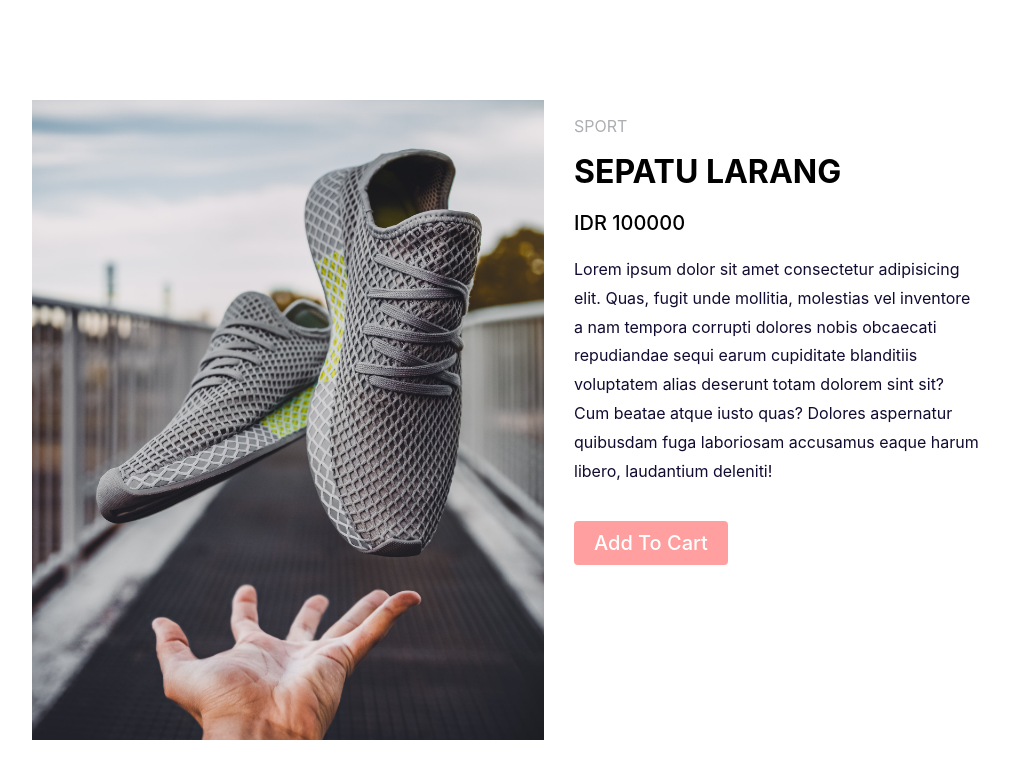
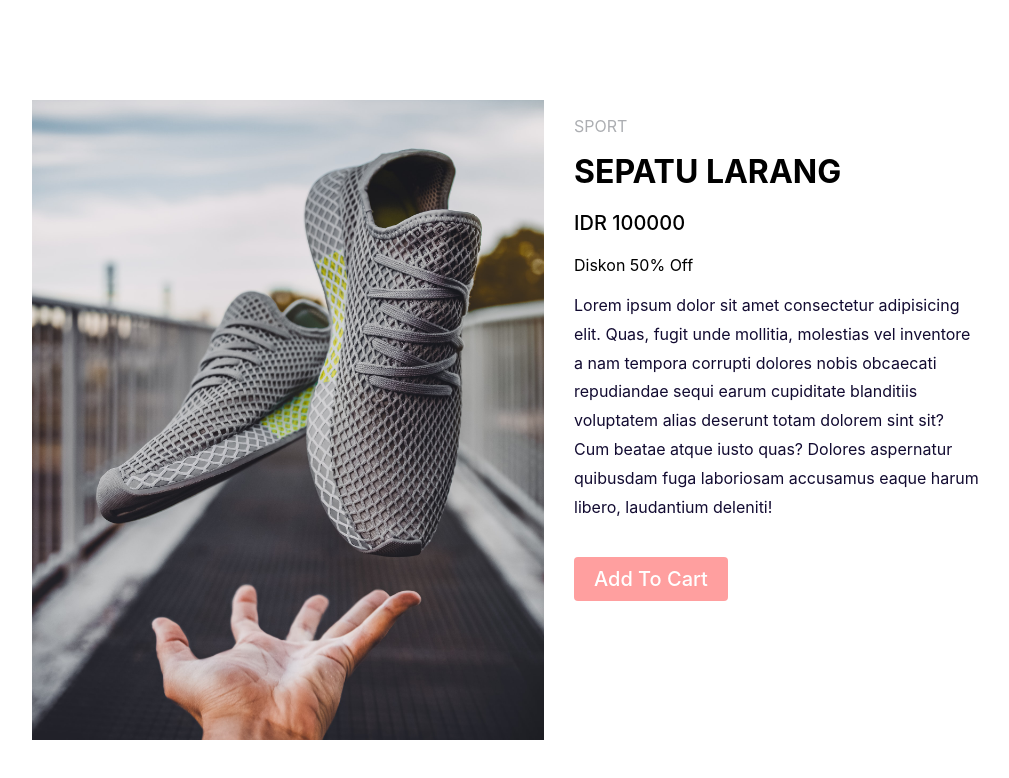
Before and after one commit to rizkidarmawan21/ReactJs-Learning, a React (Create React App) app: page / in a window 1280 px wide. Shown: the top 778 px of the page, without its empty margins (96-1105 px from the left). Built offline with nearby package versions, Linux system fonts and the light colour scheme.

Commit message:
add Discount product

```diff
--- a/src/App.js
+++ b/src/App.js
@@ -8,7 +8,8 @@ function App() {
 
     <div className="Parentbox">
         <Fotoproduk/>
-        <ProdukInfo category="SPORT" title ="SEPATU LARANG" price="100000"/>
+        <ProdukInfo isDiscount="yes" category="SPORT" title ="SEPATU LARANG" price="100000"/>
+
     </div>
   );
 }
@@ -22,13 +23,30 @@ function Fotoproduk(){
 }
 
 
+function CheckDiscount(props){
+  const {isDiscount} = props;
+  if (isDiscount == "yes") {
+    return (
+      <p>Diskon 50% Off</p>
+    );
+  }else if ( isDiscount == "comming"){
+    return (
+      <p>Akan ada diskon</p>
+    );
+  }else {
+    return (
+      <p>Belum Ada Discount</p>
+    );
+  }
+}
 
-function ProdukInfo({category,title,price}) {
+function ProdukInfo({category,title,price,isDiscount}) {
   return (
         <div className="Deskripsi">
           <p className="Cate">{category}</p>
           <h1 className="Title"> {title}</h1>
           <p className="Price">IDR {price}</p>
+          <CheckDiscount isDiscount={isDiscount} />
           <p className="Info">
             Lorem ipsum dolor sit amet consectetur adipisicing elit. Quas, fugit unde mollitia, molestias vel inventore a nam tempora corrupti dolores nobis obcaecati repudiandae sequi earum cupiditate blanditiis voluptatem alias deserunt totam dolorem sint sit? Cum beatae atque iusto quas? Dolores aspernatur quibusdam fuga laboriosam accusamus eaque harum libero, laudantium deleniti!
           </p>
```
